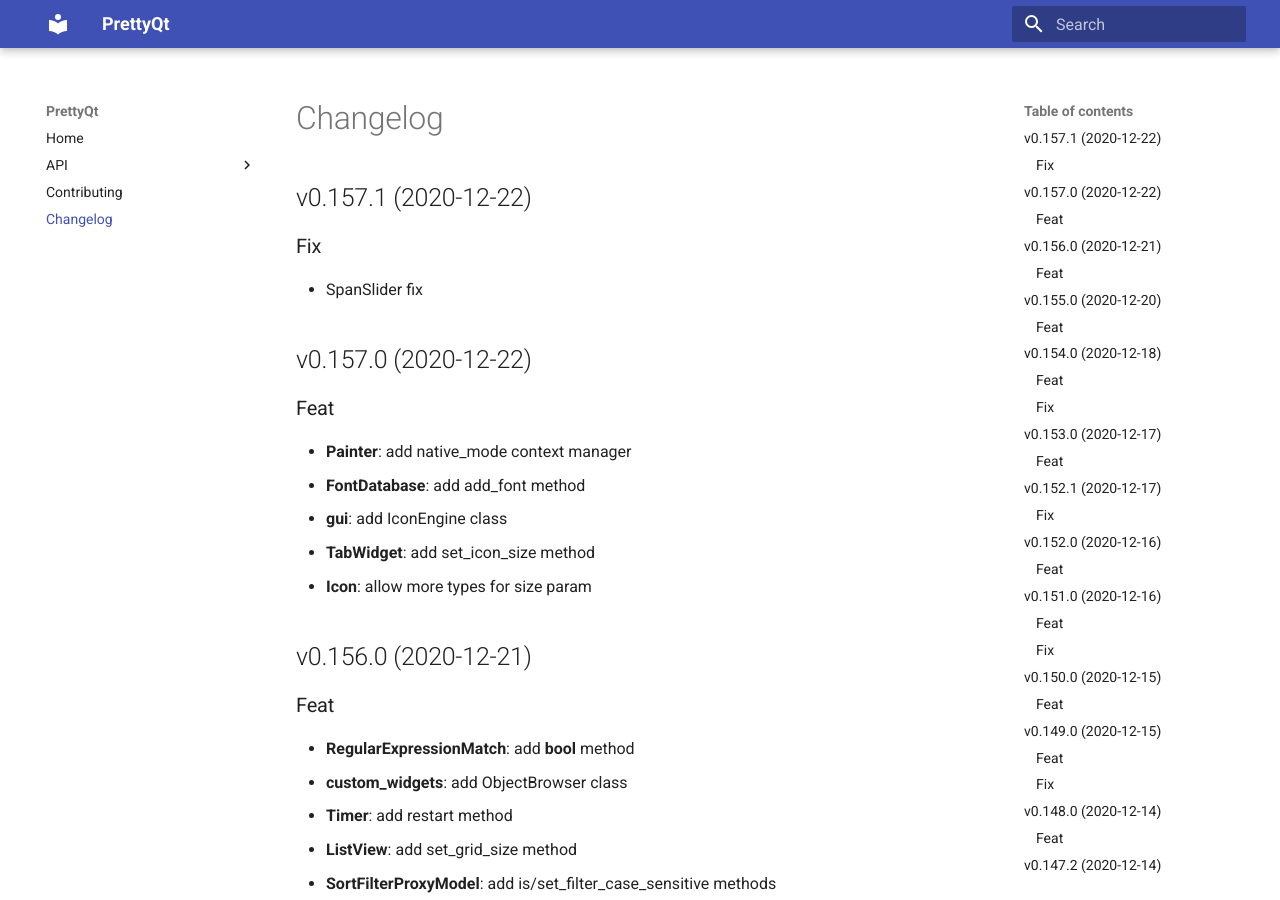
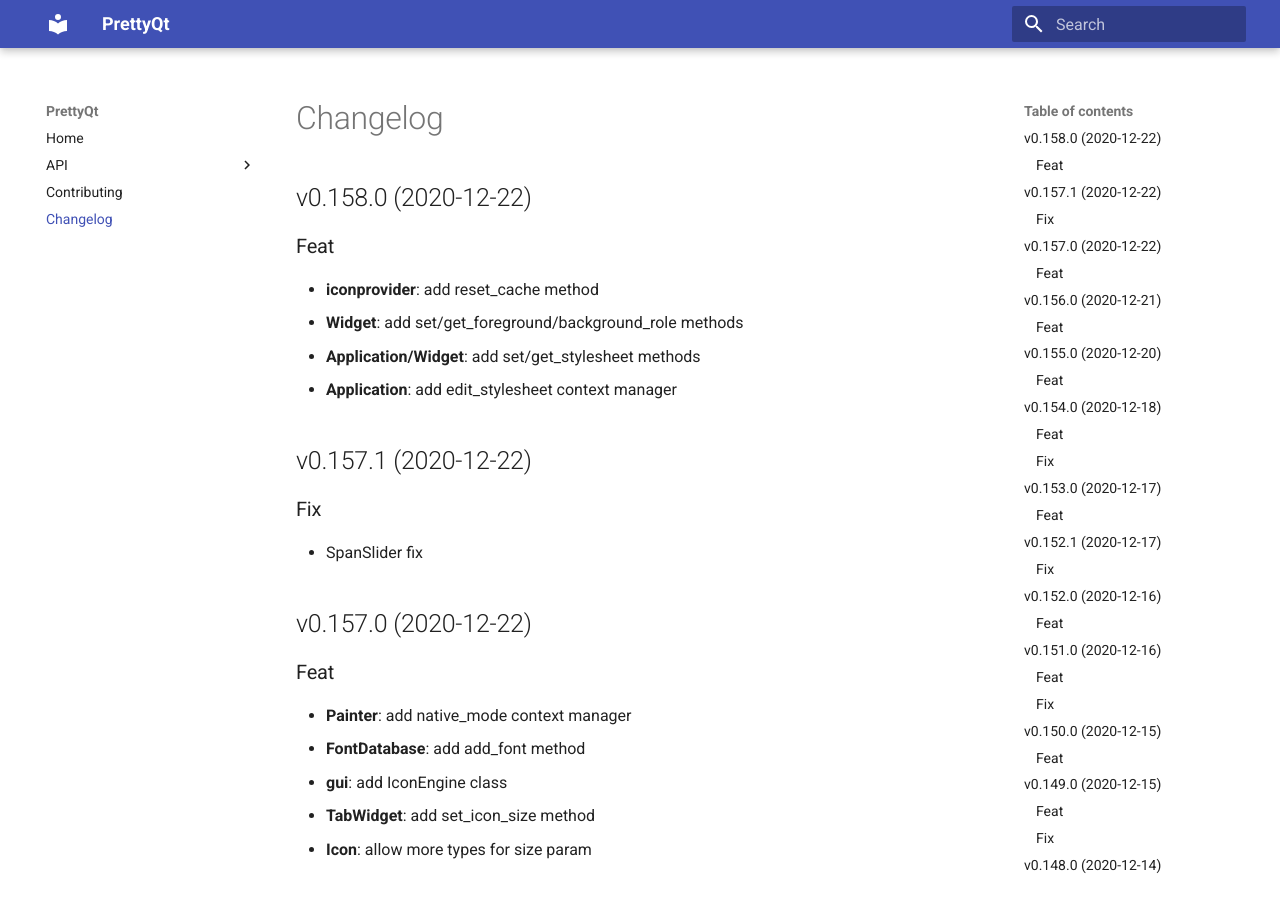
Before and after one commit to phil65/PrettyQt, an MkDocs documentation site: the page built from docs/changelog.md, in a window 1280 px wide and 900 px high. Built offline with MkDocs 1.6.1 and Material for MkDocs 9.7.7, drawn with Linux system fonts in a browser that asks for light colours.

Commit message:
bump: version 0.157.1 → 0.158.0

```diff
--- a/docs/changelog.md
+++ b/docs/changelog.md
@@ -1,3 +1,12 @@
+## v0.158.0 (2020-12-22)
+
+### Feat
+
+- **iconprovider**: add reset_cache method
+- **Widget**: add set/get_foreground/background_role methods
+- **Application/Widget**: add set/get_stylesheet methods
+- **Application**: add edit_stylesheet context manager
+
 ## v0.157.1 (2020-12-22)
 
 ### Fix
--- a/prettyqt/__init__.py
+++ b/prettyqt/__init__.py
@@ -2,7 +2,7 @@
 
 __author__ = """Philipp Temminghoff"""
 __email__ = "phil65@kodi.tv"
-__version__ = "0.157.1"
+__version__ = "0.158.0"
 
 
 def debug():
--- a/pyproject.toml
+++ b/pyproject.toml
@@ -1,6 +1,6 @@
 [tool.poetry]
 name = "PrettyQt"
-version = "0.157.1"
+version = "0.158.0"
 description = "A pythonic layer on top of qtpy"
 readme = 'docs/index.md'
 repository = "https://github.com/phil65/prettyqt"
@@ -136,7 +136,7 @@
 '''
 [tool.commitizen]
 name = "cz_conventional_commits"
-version = "0.157.1"
+version = "0.158.0"
 tag_format = "v$version"
 version_files = [
     "prettyqt/__init__.py:__version__",
--- a/setup.py
+++ b/setup.py
@@ -37,6 +37,6 @@
     packages=find_packages(),
     test_suite="tests",
     url="https://github.com/phil65/prettyqt",
-    version="0.157.1",
+    version="0.158.0",
     zip_safe=False,
 )
```
Also changed, not shown: CHANGELOG.md (+9 -0 lines).
